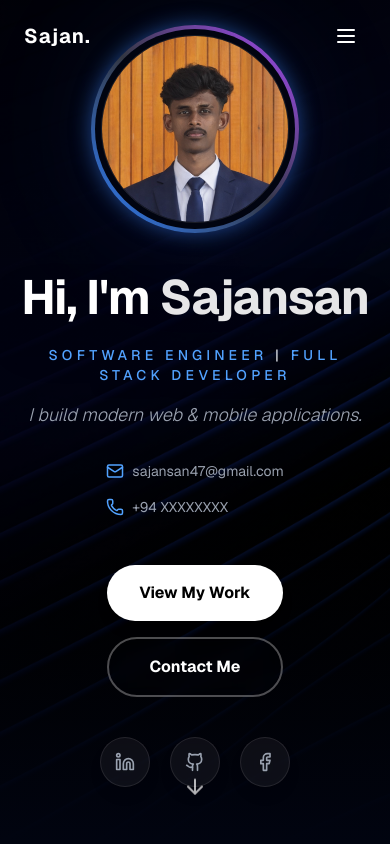
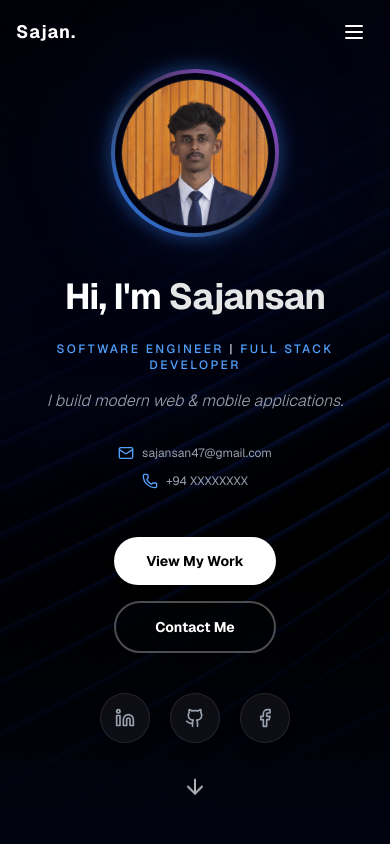
Before and after one commit to Sajansan/my-portfolio-2, a Next.js app: page / in a window 390 px wide. Shown: the top 844 px of the page. Built offline with nearby package versions, Linux system fonts and the light colour scheme.

Commit message:
Responsive added

```diff
--- a/components/About.tsx
+++ b/components/About.tsx
@@ -4,7 +4,7 @@ import { motion } from "framer-motion";
 
 export default function About() {
   return (
-    <section id="about" className="bg-[rgba(1,4,16,1)] flex flex-col items-center py-16 px-6 md:px-12 lg:px-24">
+    <section id="about" className="bg-[rgba(1,4,16,1)] flex flex-col items-center py-16 px-4 sm:px-8 md:px-12 lg:px-24">
       <div className="max-w-6xl w-full pt-8">
         {/* Header */}
         <motion.div
--- a/components/Contact.tsx
+++ b/components/Contact.tsx
@@ -48,7 +48,7 @@ export default function Contact() {
   };
 
   return (
-    <section id="contact" className="bg-[rgba(1,4,16,1)] flex flex-col items-center py-16 p-6 md:p-12 lg:p-24">
+    <section id="contact" className="bg-[rgba(1,4,16,1)] flex flex-col items-center py-16 px-4 sm:px-8 md:px-12 lg:px-24">
       <motion.div
         initial="hidden"
         whileInView="visible"
--- a/components/Hero.tsx
+++ b/components/Hero.tsx
@@ -47,8 +47,8 @@ export default function Hero() {
 
           {/* Gradient Ring Wrapper */}
           <div className="relative p-1 rounded-full bg-gradient-to-tr from-blue-500 via-white/20 to-purple-500 shadow-[0_0_20px_rgba(59,130,246,0.5)]">
-            <div className="relative flex items-center justify-center w-[200px] h-[200px] md:w-[240px] md:h-[240px] rounded-full bg-[rgba(1,4,16,1)] overflow-hidden backdrop-blur-sm">
-              <div className="relative w-[188px] h-[188px] md:w-[228px] md:h-[228px] rounded-full overflow-hidden border border-white/10">
+            <div className="relative flex items-center justify-center w-[160px] h-[160px] sm:w-[200px] sm:h-[200px] md:w-[240px] md:h-[240px] rounded-full bg-[rgba(1,4,16,1)] overflow-hidden backdrop-blur-sm">
+              <div className="relative w-[148px] h-[148px] sm:w-[188px] sm:h-[188px] md:w-[228px] md:h-[228px] rounded-full overflow-hidden border border-white/10">
                 <img
                   src="/profile.png"
                   alt="Profile"
@@ -66,7 +66,7 @@ export default function Hero() {
           initial={{ opacity: 0, y: 20 }}
           animate={{ opacity: 1, y: 0 }}
           transition={{ duration: 0.8, delay: 0.2, ease: "easeOut" }}
-          className="text-5xl md:text-6xl lg:text-[72px] font-bold mb-6 tracking-tight text-white drop-shadow-2xl"
+          className="text-4xl sm:text-5xl md:text-6xl lg:text-7xl font-bold mb-6 tracking-tight text-white drop-shadow-2xl px-2"
         >
           Hi, I&apos;m <span className="text-white/90">Sajansan</span>
         </motion.h1>
@@ -77,19 +77,19 @@ export default function Hero() {
            transition={{ duration: 0.8, delay: 0.4, ease: "easeOut" }}
            className="flex flex-col items-center space-y-4"
         >
-          <p className="text-sm md:text-base tracking-[0.3em] text-gray-300 font-medium uppercase drop-shadow-xl">
+          <p className="text-xs sm:text-sm md:text-base tracking-[0.2em] sm:tracking-[0.3em] text-gray-300 font-medium uppercase drop-shadow-xl px-4">
             <span className="text-blue-400">Software Engineer</span> | <span className="text-blue-400">Full Stack Developer</span>
           </p>
-          <p className="text-lg md:text-xl text-gray-400 font-light max-w-lg italic">
+          <p className="text-base sm:text-lg md:text-xl text-gray-400 font-light max-w-lg italic px-6">
             I build modern web & mobile applications.
           </p>
-          <div className="flex flex-col md:flex-row gap-4 md:gap-8 mt-4 text-gray-400 text-sm md:text-base">
+          <div className="flex flex-col md:flex-row items-center gap-3 md:gap-8 mt-4 text-gray-400 text-xs sm:text-sm md:text-base">
             <a href="mailto:sajansan47@gmail.com" className="flex items-center gap-2 hover:text-blue-400 transition-colors">
-              <Mail size={18} className="text-blue-400" />
+              <Mail size={16} className="text-blue-400 md:w-[18px] md:h-[18px]" />
               <span>sajansan47@gmail.com</span>
             </a>
             <a href="tel:+94XXXXXXXXX" className="flex items-center gap-2 hover:text-blue-400 transition-colors">
-              <Phone size={18} className="text-blue-400" />
+              <Phone size={16} className="text-blue-400 md:w-[18px] md:h-[18px]" />
               <span>+94 XXXXXXXX</span>
             </a>
           </div>
@@ -104,13 +104,13 @@ export default function Hero() {
         >
           <button
             onClick={() => scrollToSection("work")}
-            className="px-8 py-4 bg-white text-black font-bold rounded-full hover:bg-gray-200 transition-all duration-300 shadow-lg hover:shadow-white/10 active:scale-95"
+            className="px-8 py-3.5 sm:py-4 bg-white text-black font-bold rounded-full hover:bg-gray-200 transition-all duration-300 shadow-lg hover:shadow-white/10 active:scale-95 text-sm sm:text-base"
           >
             View My Work
           </button>
           <button
             onClick={() => scrollToSection("contact")}
-            className="px-8 py-4 bg-transparent border-2 border-white/30 text-white font-bold rounded-full hover:bg-white/10 transition-all duration-300 backdrop-blur-sm active:scale-95"
+            className="px-8 py-3.5 sm:py-4 bg-transparent border-2 border-white/30 text-white font-bold rounded-full hover:bg-white/10 transition-all duration-300 backdrop-blur-sm active:scale-95 text-sm sm:text-base"
           >
             Contact Me
           </button>
--- a/components/Navbar.tsx
+++ b/components/Navbar.tsx
@@ -36,15 +36,15 @@ export default function Navbar({ activeSection }: NavbarProps) {
 
   return (
     <nav
-      className={`fixed top-0 left-0 right-0 z-50 w-full flex items-center justify-between px-6 py-4 md:px-16 lg:px-24 transition-all duration-300 ${
+      className={`fixed top-0 left-0 right-0 z-50 w-full flex items-center justify-between px-4 py-3 sm:px-8 md:px-16 lg:px-24 transition-all duration-300 ${
         isScrolled
-          ? "bg-white/5 backdrop-blur-lg py-3 shadow-2xl"
+          ? "bg-white/5 backdrop-blur-lg py-2.5 sm:py-3 shadow-2xl"
           : "bg-transparent"
       }`}
     >
       <Link
         href="#home"
-        className="text-xl md:text-2xl font-bold tracking-wider text-white hover:opacity-80 transition-opacity cursor-pointer"
+        className="text-lg sm:text-xl md:text-2xl font-bold tracking-wider text-white hover:opacity-80 transition-opacity cursor-pointer"
       >
         Sajan.
       </Link>
--- a/components/Services.tsx
+++ b/components/Services.tsx
@@ -78,7 +78,7 @@ export default function Services() {
   return (
     <section
       id="services"
-      className="bg-[rgba(1,4,16,1)] flex flex-col items-center py-16 px-6 md:px-12 lg:px-24"
+      className="bg-[rgba(1,4,16,1)] flex flex-col items-center py-16 px-4 sm:px-8 md:px-12 lg:px-24"
     >
       <div className="max-w-6xl w-full pt-8">
         {/* Header */}
--- a/components/Work.tsx
+++ b/components/Work.tsx
@@ -23,7 +23,7 @@ export default function Work() {
   };
 
   return (
-    <section id="work" className="bg-[rgba(1,4,16,1)] flex flex-col items-center py-16 px-6 md:px-12 lg:px-24">
+    <section id="work" className="bg-[rgba(1,4,16,1)] flex flex-col items-center py-16 px-4 sm:px-8 md:px-12 lg:px-24">
       <div className="max-w-6xl w-full pt-8">
         <motion.h2
           initial={{ opacity: 0, y: -20 }}
--- a/components/contact/ContactForm.tsx
+++ b/components/contact/ContactForm.tsx
@@ -180,7 +180,7 @@ export default function ContactForm() {
         <button
           type="submit"
           disabled={status === "sending"}
-          className="w-full px-10 py-4 rounded-xl bg-gradient-to-r from-amber-500 to-yellow-500 text-black font-bold tracking-wide transition-all duration-300 hover:from-amber-400 hover:to-yellow-400 hover:shadow-xl hover:shadow-amber-500/30 active:scale-[0.98] disabled:opacity-50 disabled:cursor-not-allowed disabled:hover:shadow-none"
+          className="w-full px-10 py-4 rounded-xl bg-gradient-to-r from-blue-600 to-cyan-500 text-white font-bold tracking-wide transition-all duration-300 hover:from-blue-500 hover:to-cyan-400 hover:shadow-xl hover:shadow-blue-500/30 active:scale-[0.98] disabled:opacity-50 disabled:cursor-not-allowed disabled:hover:shadow-none"
         >
           {status === "sending" ? (
             <span className="flex items-center justify-center gap-2">
```
